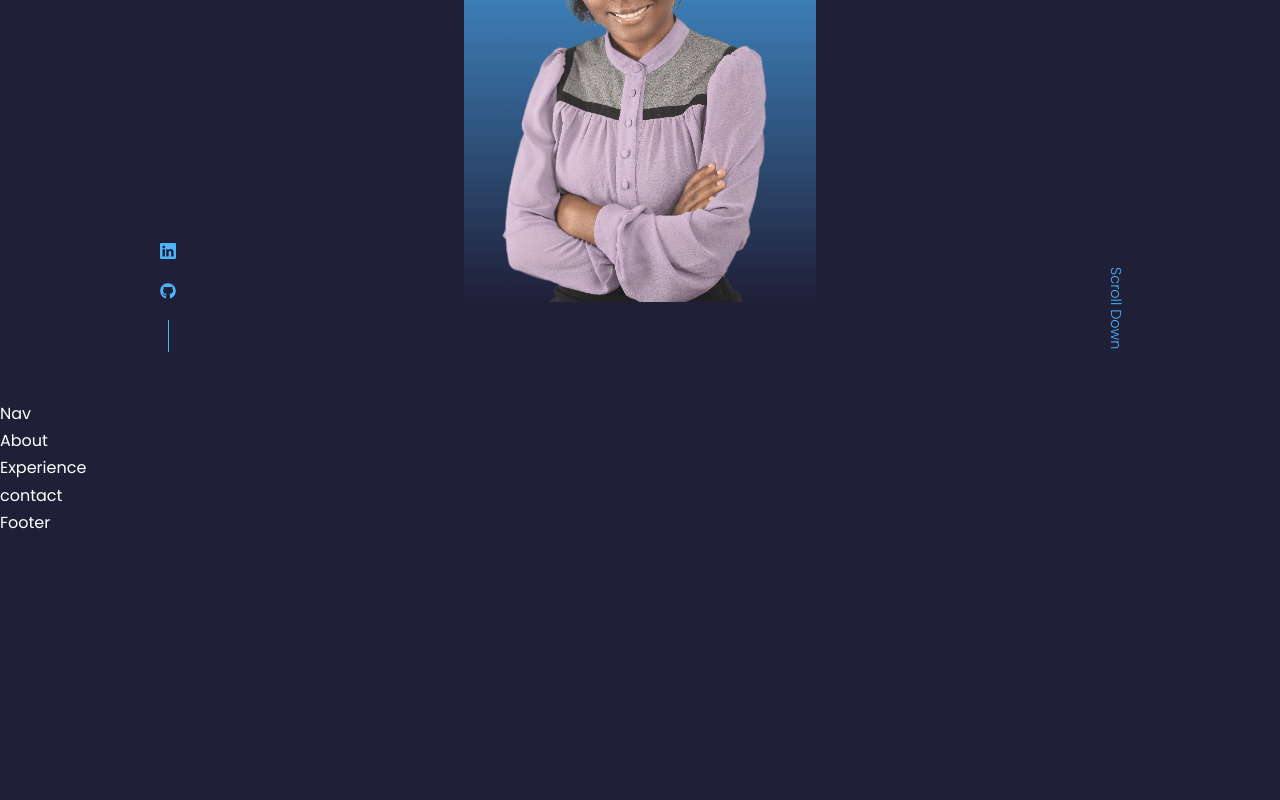
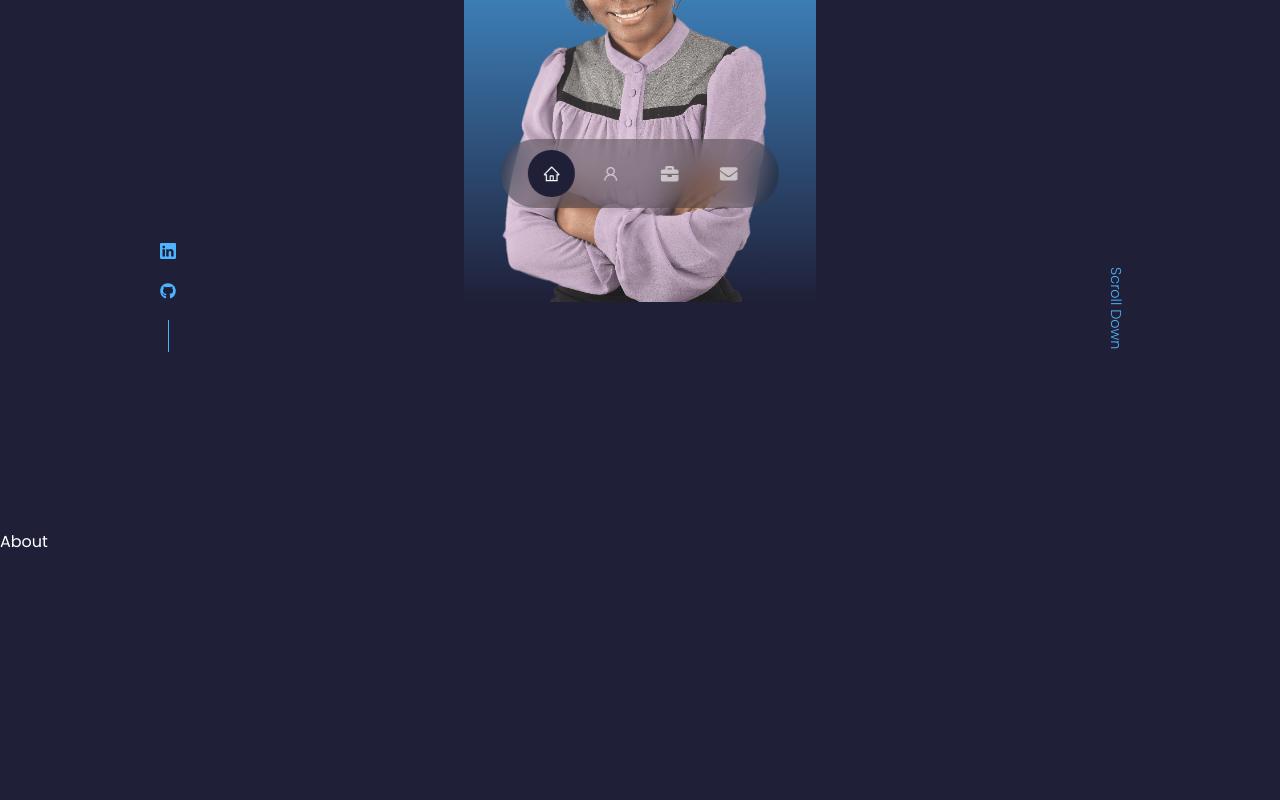
Before and after one commit to Buyaki01/react-portfolio-website, a React (Create React App) app: page / in a window 1280 px wide. Shown: the part 560-1360 px from the top of the page. Before the commit the page ends 1096 px from the top, so only its background shows below. Built offline with nearby package versions, Linux system fonts and the light colour scheme; the HTML template or start-up script is replaced by a standard one.

Commit message:
Add section tag with id's on them, add links to the floating nav

```diff
--- a/src/components/about/About.jsx
+++ b/src/components/about/About.jsx
@@ -2,6 +2,8 @@ import './about.css'
 
 export const About = () => {
   return (
-    <div>About</div>
+    <section id='about'>
+      About
+    </section>
   )
 }
--- a/src/components/contact/Contact.jsx
+++ b/src/components/contact/Contact.jsx
@@ -2,6 +2,8 @@ import './contact.css'
 
 export const Contact = () => {
   return (
-    <div>contact</div>
+    <section id='contact'>
+      Contact
+    </section>
   )
 }
--- a/src/components/experience/Experience.jsx
+++ b/src/components/experience/Experience.jsx
@@ -2,6 +2,8 @@ import './experience.css'
 
 export const Experience = () => {
   return (
-    <div>Experience</div>
+    <section id='experience'>
+      Experience
+    </section>
   )
 }
--- a/src/components/footer/Footer.jsx
+++ b/src/components/footer/Footer.jsx
@@ -2,6 +2,8 @@ import './footer.css'
 
 export const Footer = () => {
   return (
-    <div>Footer</div>
+    <section id='footer'>
+      Footer
+    </section>
   )
 }
--- a/src/components/nav/Nav.jsx
+++ b/src/components/nav/Nav.jsx
@@ -1,7 +1,14 @@
 import './nav.css'
+import { AiOutlineHome, AiOutlineUser } from "react-icons/ai"
+import { FaEnvelope, FaBriefcase } from "react-icons/fa"
 
 export const Nav = () => {
   return (
-    <div>Nav</div>
+    <nav>
+      <a href="#" className="active"><AiOutlineHome /></a>
+      <a href="#about"><AiOutlineUser /></a>
+      <a href="#experience"><FaBriefcase /></a>
+      <a href="#contact"><FaEnvelope /></a>
+    </nav>
   )
 }
--- a/src/components/nav/nav.css
+++ b/src/components/nav/nav.css
@@ -0,0 +1,33 @@
+nav {
+  background: rgba(0, 0, 0, 0.3);
+  width: max-content;
+  display: block;
+  padding: 0.7rem 1.7rem;
+  z-index: 2;
+  position: fixed;
+  left: 50%;
+  transform: translateX(-50%);
+  bottom: 2rem;
+  display: flex;
+  gap: 0.8rem;
+  border-radius: 3rem;
+  backdrop-filter: blur(15px);
+}
+
+nav a {
+  background: transparent;
+  padding: 0.9rem;
+  border-radius: 50%;
+  display: flex;
+  color: var(--color-light);
+  font-size: 1.1rem;
+}
+
+nav a:hover {
+  background: rgba(0, 0, 0, 0.3);
+}
+
+nav a.active {
+  background: var(--color-bg);
+  color: var(--color-white);
+}
--- a/src/index.css
+++ b/src/index.css
@@ -55,6 +55,7 @@ h1 {
 
 section {
   margin-top: 8rem;
+  height: 100vh;
 }
 
 section > h2, section > h5 {
```
